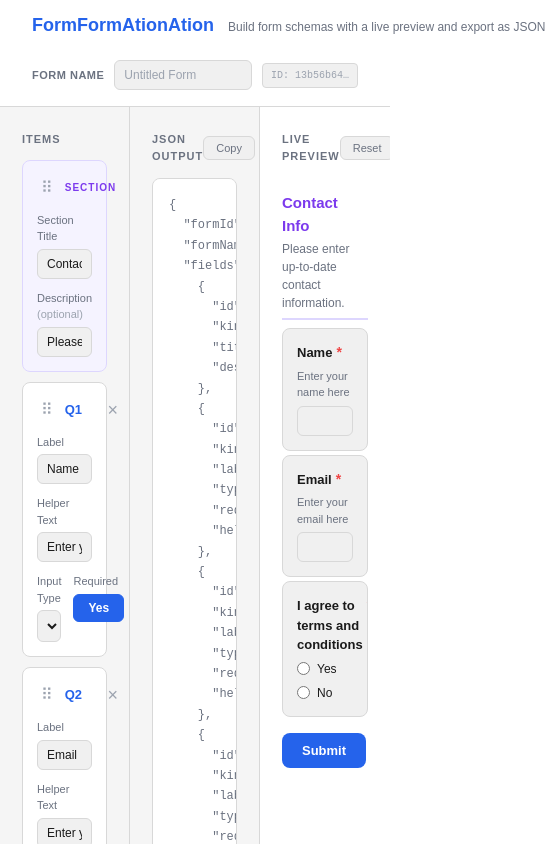
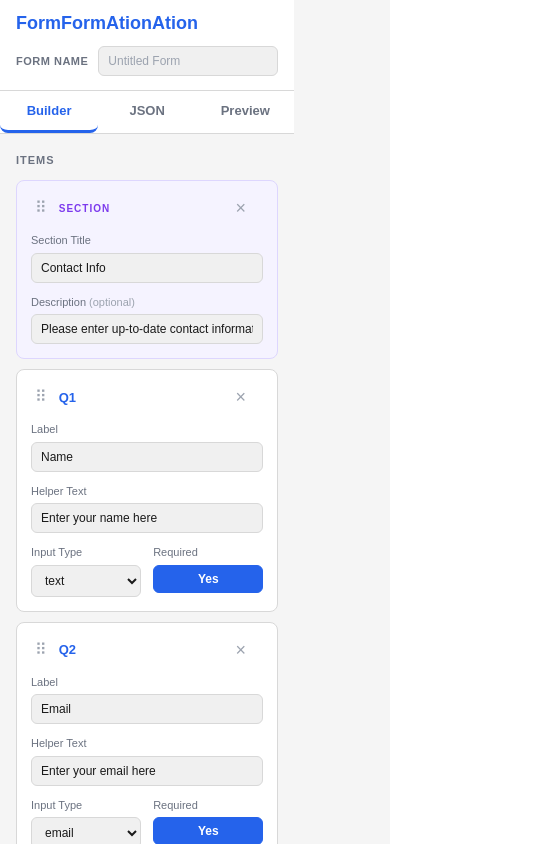
Before and after one commit to rifflere/FormFormationAtion, a React (Vite) app in the folder FormFormationAtion/: page / in a window 390 px wide. Shown: the top 844 px of the page, 545 px wide, since content can reach past the window. Built offline with nearby package versions, Linux system fonts and the light colour scheme.

Commit message:
Made mobile responsive

```diff
--- a/FormFormationAtion/src/FormBuilder.css
+++ b/FormFormationAtion/src/FormBuilder.css
@@ -41,14 +41,24 @@ body {
 }
 
 /* =====================
-   App Layout — 3 columns
+   App Layout — desktop: 3 columns
    ===================== */
 
 .app {
   display: grid;
   grid-template-columns: 1fr 1fr 1fr;
-  grid-template-rows: auto 1fr;
+  grid-template-rows: auto auto 1fr;
   min-height: 100vh;
+}
+
+/* Mobile tab bar hidden on desktop */
+.mobile-tabs {
+  display: none;
+}
+
+/* panel-hidden has no effect on desktop */
+.panel-hidden {
+  /* no-op on desktop — overridden in media query */
 }
 
 /* =====================
@@ -85,7 +95,6 @@ body {
   font-size: 12px;
 }
 
-/* Form name field in header */
 .form-name-wrap {
   display: flex;
   align-items: center;
@@ -140,7 +149,7 @@ body {
 }
 
 /* =====================
-   Panels
+   Panels — desktop
    ===================== */
 
 .left-panel {
@@ -541,6 +550,7 @@ input:disabled {
   display: flex;
   align-items: center;
   gap: 6px;
+  flex-wrap: wrap;
 }
 
 .condition-index {
@@ -634,7 +644,6 @@ input:disabled {
   align-items: center;
 }
 
-/* Form title shown at top of preview */
 .preview-form-title {
   font-size: 20px;
   font-weight: bold;
@@ -903,3 +912,178 @@ input:disabled {
 .modal-confirm:hover {
   background: #dc2626;
 }
+
+/* =====================
+   Responsive — Mobile
+   ===================== */
+
+@media (max-width: 768px) {
+
+  /* Stack to single column */
+  .app {
+    grid-template-columns: 1fr;
+    grid-template-rows: auto auto 1fr;
+  }
+
+  /* Header stacks vertically */
+  .header {
+    padding: 14px 16px;
+    flex-direction: column;
+    align-items: flex-start;
+    gap: 12px;
+  }
+
+  .header-left {
+    flex-direction: column;
+    align-items: flex-start;
+    gap: 2px;
+  }
+
+  /* Hide subtitle on very small screens to save space */
+  .header-subtitle {
+    display: none;
+  }
+
+  .form-name-wrap {
+    max-width: 100%;
+    width: 100%;
+    flex-wrap: wrap;
+  }
+
+  .form-id-badge {
+    display: none; /* save space — ID is in the JSON */
+  }
+
+  /* Tab bar appears */
+  .mobile-tabs {
+    display: flex;
+    grid-column: 1 / -1;
+    background: var(--surface);
+    border-bottom: 1px solid var(--border);
+    position: sticky;
+    top: 0;
+    z-index: 100;
+  }
+
+  .mobile-tab {
+    flex: 1;
+    padding: 12px 8px;
+    border: none;
+    background: transparent;
+    font-family: Arial, sans-serif;
+    font-size: 13px;
+    font-weight: bold;
+    color: var(--muted);
+    cursor: pointer;
+    border-bottom: 3px solid transparent;
+    transition: color 0.15s, border-color 0.15s;
+  }
+
+  .mobile-tab.active {
+    color: var(--accent);
+    border-bottom-color: var(--accent);
+  }
+
+  .mobile-tab:hover:not(.active) {
+    color: var(--text);
+  }
+
+  /* Hide inactive panels on mobile */
+  .panel-hidden {
+    display: none !important;
+  }
+
+  /* Remove side borders on panels */
+  .left-panel,
+  .right-panel {
+    border-right: none;
+    border-bottom: 1px solid var(--border);
+    min-height: calc(100vh - 120px);
+  }
+
+  .preview-panel {
+    min-height: calc(100vh - 120px);
+  }
+
+  /* Panels fill the full column */
+  .left-panel,
+  .right-panel,
+  .preview-panel {
+    padding: 18px 16px;
+  }
+
+  /* Condition rows wrap on narrow screens */
+  .condition-row {
+    flex-wrap: wrap;
+  }
+
+  /* Add button group stacks on very small screens */
+  .add-btn-group {
+    flex-direction: column;
+  }
+
+  /* Submit button full width on mobile */
+  .submit-btn {
+    width: 100%;
+    text-align: center;
+  }
+
+  /* Modal fits small screens */
+  .modal {
+    padding: 22px 20px;
+  }
+}
+
+/* Tablet — 2 column layout, tab bar shown, all 3 panels switchable */
+@media (min-width: 769px) and (max-width: 1100px) {
+  .app {
+    grid-template-columns: 1fr 1fr;
+    grid-template-rows: auto auto 1fr;
+  }
+
+  .mobile-tabs {
+    display: flex;
+    grid-column: 1 / -1;
+    background: var(--surface);
+    border-bottom: 1px solid var(--border);
+  }
+
+  .mobile-tab {
+    flex: 1;
+    padding: 10px 8px;
+    border: none;
+    background: transparent;
+    font-family: Arial, sans-serif;
+    font-size: 12px;
+    font-weight: bold;
+    color: var(--muted);
+    cursor: pointer;
+    border-bottom: 3px solid transparent;
+    transition: color 0.15s, border-color 0.15s;
+  }
+
+  .mobile-tab.active {
+    color: var(--accent);
+    border-bottom-color: var(--accent);
+  }
+
+  .mobile-tab:hover:not(.active) {
+    color: var(--text);
+  }
+
+  /* Active panel spans both columns on tablet */
+  .left-panel:not(.panel-hidden),
+  .right-panel:not(.panel-hidden),
+  .preview-panel {
+    grid-column: 1 / -1;
+  }
+
+  .panel-hidden {
+    display: none !important;
+  }
+
+  .left-panel,
+  .right-panel {
+    border-right: none;
+  }
+}
--- a/FormFormationAtion/src/FormBuilder.jsx
+++ b/FormFormationAtion/src/FormBuilder.jsx
@@ -512,13 +512,13 @@ function toJSON(formId, formName, items) {
 // ─── App ──────────────────────────────────────────────────────────────────────
 
 export default function App() {
-  // Stable form ID generated once
   const formId = useRef(crypto.randomUUID()).current;
 
   const [formName, setFormName] = useState("");
   const [items, setItems] = useState(defaultItems());
   const [copied, setCopied] = useState(false);
   const [pendingDelete, setPendingDelete] = useState(null);
+  const [activeTab, setActiveTab] = useState("builder"); // "builder" | "json" | "preview"
 
   const drag = useDragReorder(items, setItems);
 
@@ -575,11 +575,12 @@ export default function App() {
       )}
 
       <div className="app">
+
         {/* ── Header ── */}
         <div className="header">
           <div className="header-left">
             <h1>FormFormAtionAtion</h1>
-            <p>Build form schemas with a live preview and export as JSON</p>
+            <p className="header-subtitle">Build form schemas with a live preview and export as JSON</p>
           </div>
           <div className="form-name-wrap">
             <label className="form-name-label">Form Name</label>
@@ -594,8 +595,15 @@ export default function App() {
           </div>
         </div>
 
+        {/* ── Mobile tab bar ── */}
+        <div className="mobile-tabs">
+          <button className={`mobile-tab ${activeTab === "builder" ? "active" : ""}`} onClick={() => setActiveTab("builder")}>Builder</button>
+          <button className={`mobile-tab ${activeTab === "json"    ? "active" : ""}`} onClick={() => setActiveTab("json")}>JSON</button>
+          <button className={`mobile-tab ${activeTab === "preview" ? "active" : ""}`} onClick={() => setActiveTab("preview")}>Preview</button>
+        </div>
+
         {/* ── Builder panel ── */}
-        <div className="left-panel">
+        <div className={`left-panel ${activeTab !== "builder" ? "panel-hidden" : ""}`}>
           <div className="panel-title">Items</div>
 
           {items.map((item, index) => {
@@ -626,7 +634,7 @@ export default function App() {
         </div>
 
         {/* ── JSON panel ── */}
-        <div className="right-panel">
+        <div className={`right-panel ${activeTab !== "json" ? "panel-hidden" : ""}`}>
           <div className="panel-title json-header">
             <span>JSON Output</span>
             <button className={`copy-btn ${copied ? "copied" : ""}`} onClick={copyJSON}>
@@ -637,7 +645,10 @@ export default function App() {
         </div>
 
         {/* ── Preview panel ── */}
-        <FormPreview formName={formName} items={items} />
+        <div className={activeTab !== "preview" ? "panel-hidden" : ""}>
+          <FormPreview formName={formName} items={items} />
+        </div>
+
       </div>
     </>
   );
```
